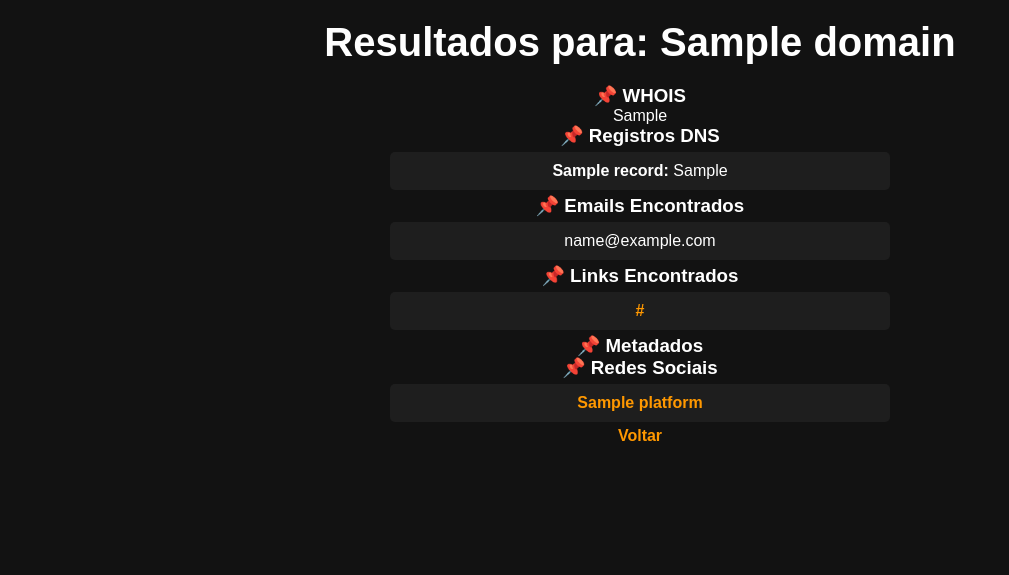
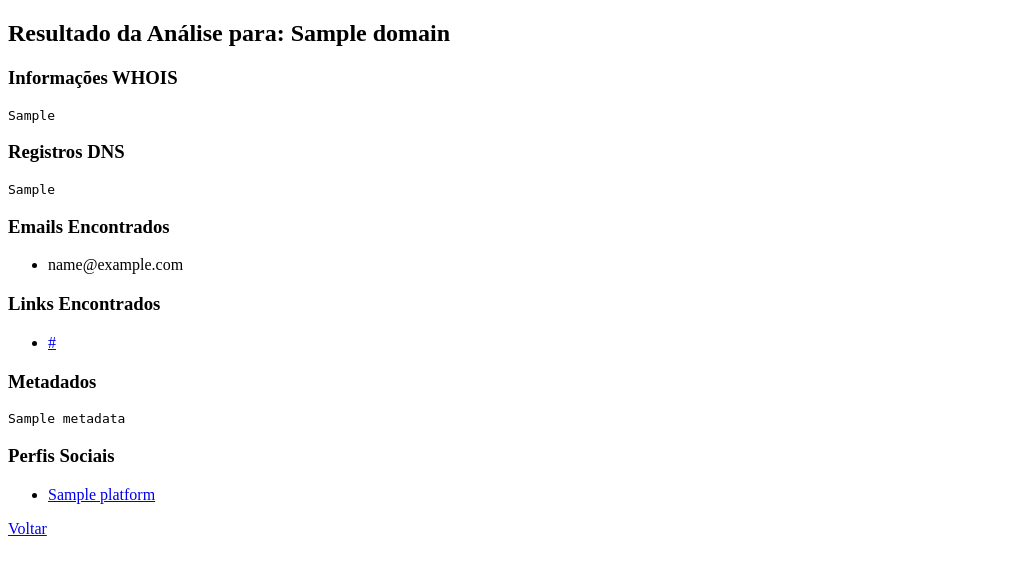
Before and after one commit to escariao/osint-toolkit, a Flask app: template templates/result.html in a window 1280 px wide. Shown: the top 575 px of the page, without its empty margins (0-1009 px from the left). Run offline with Flask 2, Linux system fonts and the light colour scheme; the template is opened without the code that fills it: most values are stand-ins (such as "Sample title", 1, 10 or a date in 2020).

Commit message:
Add files via upload

```diff
--- a/templates/result.html
+++ b/templates/result.html
@@ -3,61 +3,52 @@
 <head>
     <meta charset="UTF-8">
     <meta name="viewport" content="width=device-width, initial-scale=1.0">
-    <title>Resultados - OSINT Toolkit</title>
-    <link rel="stylesheet" href="{{ url_for('static', filename='style.css') }}">
+    <title>Resultado - OSINT Toolkit</title>
 </head>
 <body>
-    <h1>Resultados para: {{ domain }}</h1>
+    <h2>Resultado da Análise para: {{ domain }}</h2>
 
-    <h3>📌 WHOIS</h3>
+    <h3>Informações WHOIS</h3>
     <pre>{{ whois_data or "Nenhuma informação disponível" }}</pre>
 
-    <h3>📌 Registros DNS</h3>
+    <h3>Registros DNS</h3>
+    <pre>{{ dns_records }}</pre>
+
+    <h3>Emails Encontrados</h3>
+    {% if emails %}
         <ul>
-        {% for record, values in dns_records.items() %}
-            <li><strong>{{ record }}:</strong> {{ values }}</li>
-        {% endfor %}
-    </ul>
-
-    <h3>📌 Emails Encontrados</h3>
-    <ul>
-        {% if emails %}
             {% for email in emails %}
                 <li>{{ email }}</li>
             {% endfor %}
+        </ul>
     {% else %}
-            <li>Nenhum email encontrado.</li>
+        <p>Nenhum email encontrado.</p>
     {% endif %}
-    </ul>
 
-    <h3>📌 Links Encontrados</h3>
+    <h3>Links Encontrados</h3>
+    {% if links %}
         <ul>
-        {% if links %}
             {% for link in links %}
                 <li><a href="{{ link }}" target="_blank">{{ link }}</a></li>
             {% endfor %}
+        </ul>
     {% else %}
-            <li>Nenhum link encontrado.</li>
+        <p>Nenhum link encontrado.</p>
     {% endif %}
-    </ul>
 
-    <h3>📌 Metadados</h3>
+    <h3>Metadados</h3>
+    <pre>{{ metadata }}</pre>
+
+    <h3>Perfis Sociais</h3>
+    {% if social_profiles %}
         <ul>
-        {% for key, value in metadata.items() %}
-            <li><strong>{{ key }}:</strong> {{ value }}</li>
-        {% endfor %}
-    </ul>
-
-    <h3>📌 Redes Sociais</h3>
-    <ul>
-        {% if social_profiles %}
             {% for platform, url in social_profiles.items() %}
                 <li><a href="{{ url }}" target="_blank">{{ platform }}</a></li>
             {% endfor %}
+        </ul>
     {% else %}
-            <li>Nenhuma rede social encontrada.</li>
+        <p>Nenhum perfil social encontrado.</p>
     {% endif %}
-    </ul>
 
     <a href="/">Voltar</a>
 </body>
```
Lines whose indentation alone changed are shown as unchanged.
